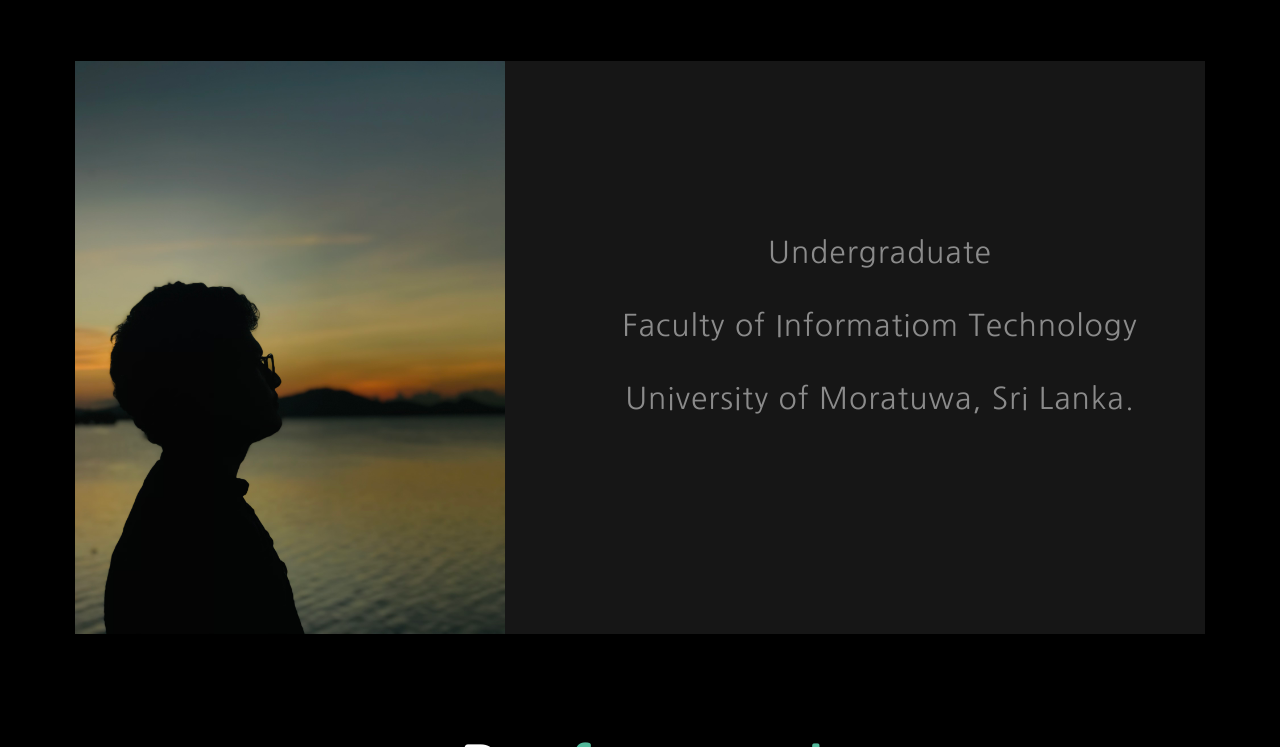
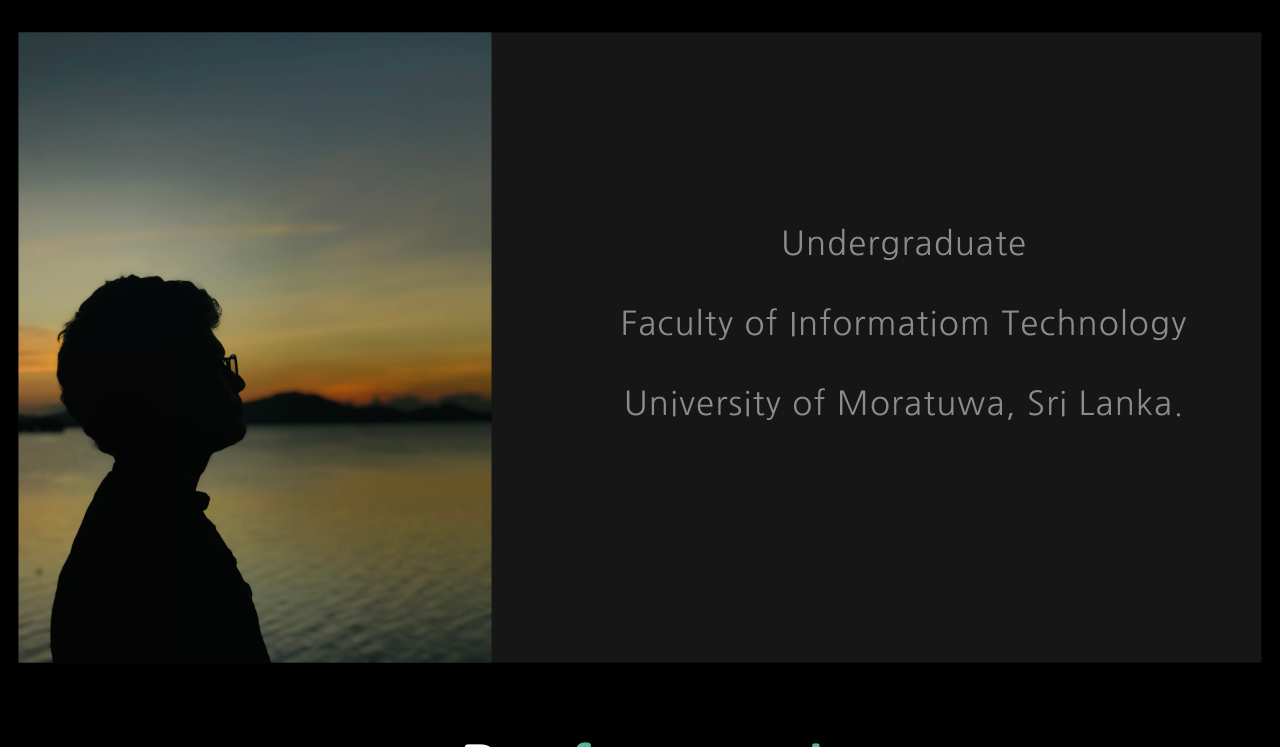
Before and after one commit to MinjanaAP/Myfirstwebsite.github.io, a plain HTML site: page index.html in a window 1280 px wide. In both pictures the pointer is over the element 640 px from the left and 1282 px from the top of the page. Shown: the part 935-1682 px from the top of the page. Drawn offline with Linux system fonts and the light colour scheme; a web font is replaced by a local one.

Commit message:
Update stylesheet.css

```diff
--- a/stylesheet.css
+++ b/stylesheet.css
@@ -118,6 +118,12 @@ h5{
     width: 100%;
     padding: 60px 0px 100px;
     background-color: #000000;
+
+}
+
+.About1:hover{
+    transform: scale(1.1);
+
 }
 
 .AboutMe img{
@@ -137,7 +143,7 @@ h5{
     margin: 0 auto;
     display: flex;
     align-items: center;
-
+    transition: .4s;
     background-color: rgba(48, 47, 47, 0.466);
 }
 
```
